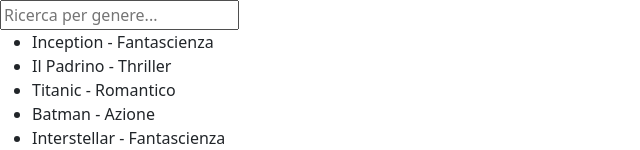
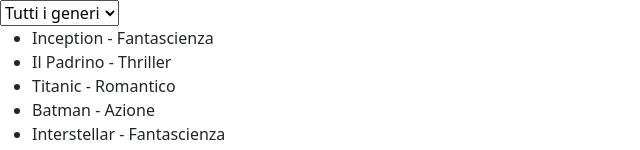
Before and after one commit to Michecosa/react-movie-filter, a React (Vite) app: page / in a window 1280 px wide. Shown: the top 150 px of the page, without its empty margins (0-640 px from the left). Built offline with nearby package versions, Linux system fonts and the light colour scheme.

Commit message:
Change filtering logic based on the choice made by the user with select

```diff
--- a/src/components/Movies.jsx
+++ b/src/components/Movies.jsx
@@ -1,27 +1,38 @@
-import { useEffect, useState } from "react";
+import { useState, useEffect } from "react";
 
 export default function Movies({ moviesList }) {
   const [movies, setMovies] = useState(moviesList);
-  const [searchGenre, setSearchGenre] = useState("");
-  const [filteredGenre, setFilteredGenre] = useState([]);
+  const [selectedGenre, setSelectedGenre] = useState("");
+  const [filteredMovies, setFilteredMovies] = useState(moviesList);
 
   useEffect(() => {
-    const results = movies.filter((movie) =>
-      movie.genre.toLowerCase().includes(searchGenre.toLowerCase())
-    );
-    setFilteredGenre(results);
-  }, [searchGenre]);
+    if (selectedGenre === "") {
+      setFilteredMovies(movies);
+    } else {
+      setFilteredMovies(
+        movies.filter((movie) => movie.genre === selectedGenre)
+      );
+    }
+  }, [selectedGenre, movies]);
+
+  const genres = [...new Set(movies.map((movie) => movie.genre))];
 
   return (
     <>
-      <input
-        type="text"
-        placeholder="Ricerca per genere..."
-        value={searchGenre}
-        onChange={(e) => setSearchGenre(e.target.value)}
-      />
+      <select
+        value={selectedGenre}
+        onChange={(e) => setSelectedGenre(e.target.value)}
+      >
+        <option value="">Tutti i generi</option>
+        {genres.map((genre, index) => (
+          <option key={index} value={genre}>
+            {genre}
+          </option>
+        ))}
+      </select>
+
       <ul>
-        {filteredGenre.map((movie, index) => (
+        {filteredMovies.map((movie, index) => (
           <li key={index}>
             {movie.title} - {movie.genre}
           </li>
```
